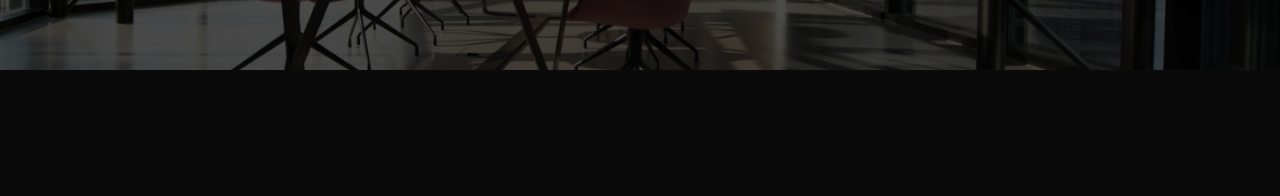
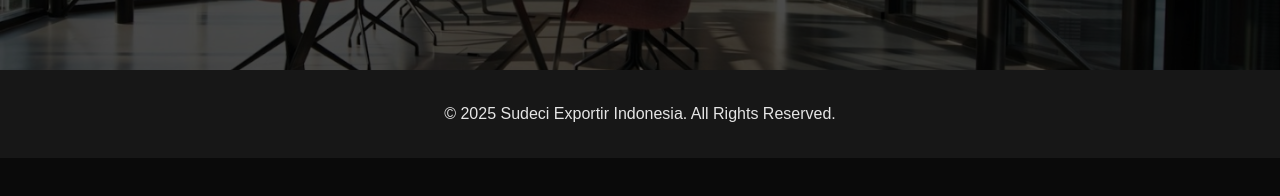
Before and after one commit to ganimalqudhaifi/freelance-sudeci-exportir-indonesia, a Next.js app: page / in a window 1280 px wide. Shown: the part 538-734 px from the top of the page. Built offline with nearby package versions, Linux system fonts and the light colour scheme.

Commit message:
Add copyright component

```diff
--- a/src/app/page.tsx
+++ b/src/app/page.tsx
@@ -1,4 +1,5 @@
 import ContactSection from "@/components/contact-section";
+import Copyright from "@/components/copyright";
 import NavigationHeader from "@/components/navigation-header";
 
 export default function Home() {
@@ -6,6 +7,7 @@ export default function Home() {
     <>
       <NavigationHeader />
       <ContactSection />
+      <Copyright />
     </>
   );
 }
--- /dev/null
+++ b/src/components/copyright.tsx
@@ -0,0 +1,7 @@
+export default function Copyright() {
+  return (
+    <div className="bg-neutral-900 text-neutral-200 text-center py-8">
+      <span>© 2025 Sudeci Exportir Indonesia. All Rights Reserved. </span>
+    </div>
+  );
+}
```
